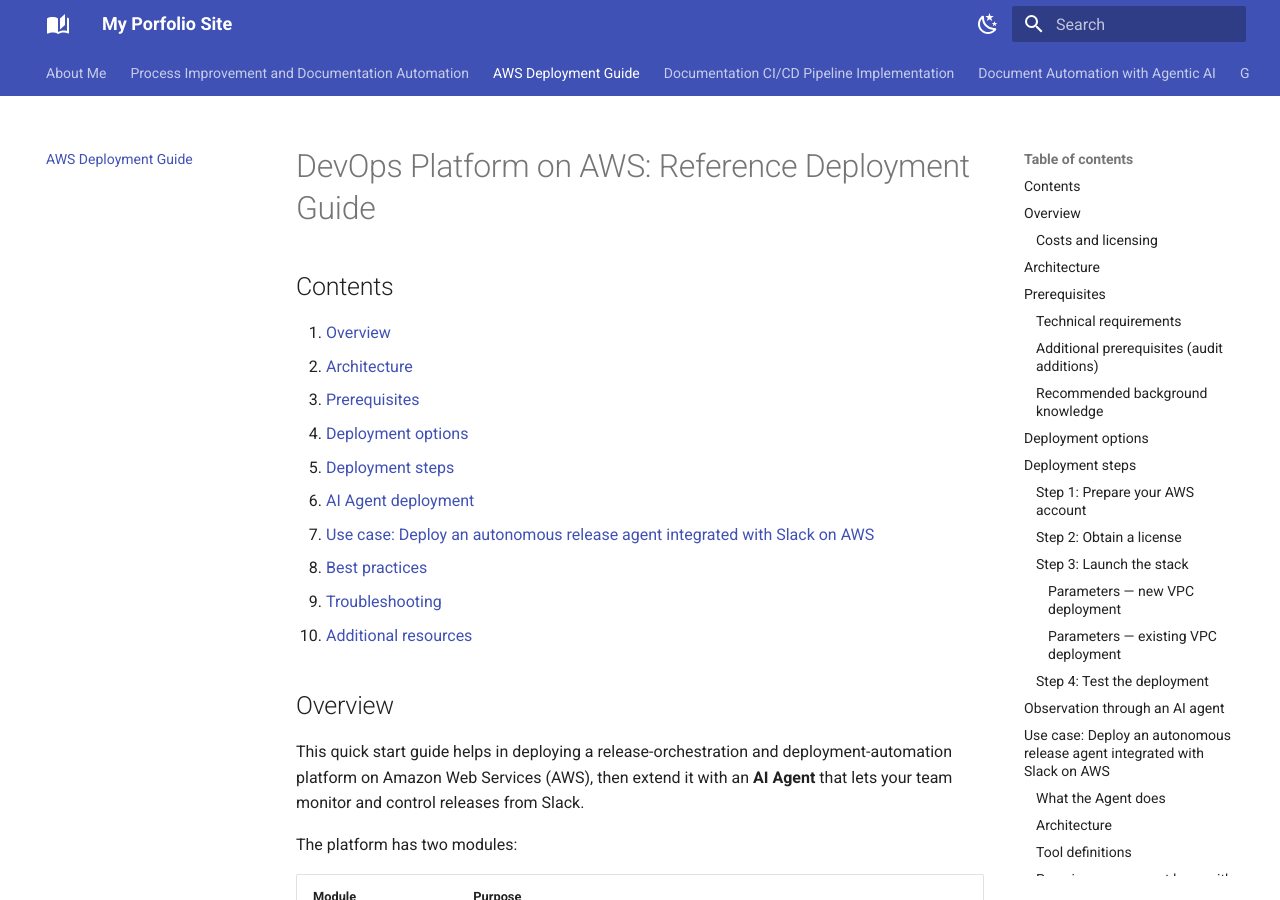
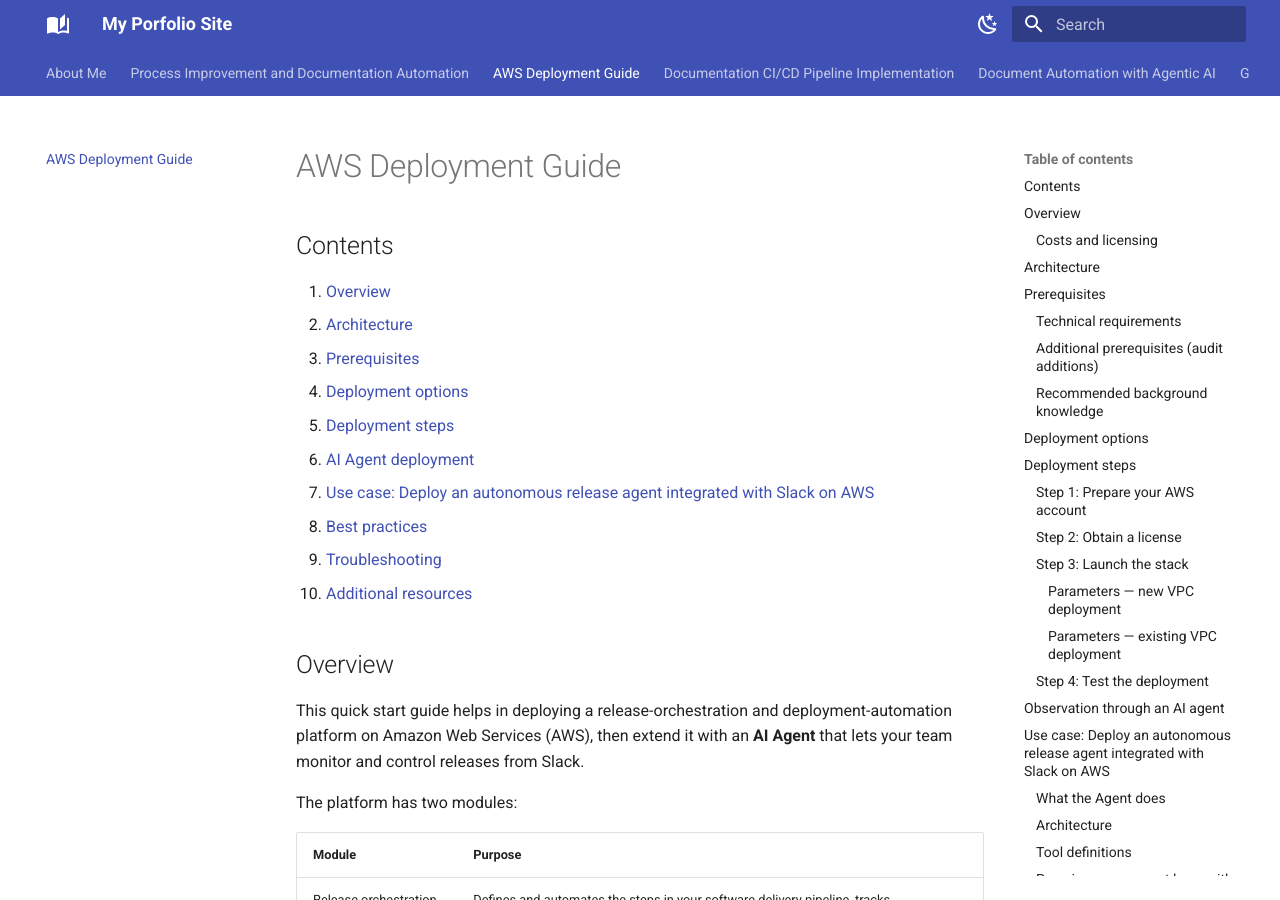
Before and after one commit to ArpitGuptaa/my-docs-site, an MkDocs documentation site: the page built from docs/devops-platform-aws-deployment-guide.md, in a window 1280 px wide and 900 px high. Built offline with MkDocs 1.6.1 and Material for MkDocs 9.7.7, drawn with Linux system fonts in a browser that asks for light colours.

Commit message:
Updated links

```diff
--- a/docs/devops-platform-aws-deployment-guide.md
+++ b/docs/devops-platform-aws-deployment-guide.md
@@ -1,4 +1,4 @@
-# DevOps Platform on AWS: Reference Deployment Guide
+# AWS Deployment Guide
 
 ## Contents
 
@@ -40,9 +40,9 @@
 
 ## Architecture
 
+Traffic enters through the internet gateway. The Application Load Balancer distributes requests across the release and deployment containers in both Availability Zones. Each container reads and writes shared configuration on the encrypted EFS volume, and the Aurora PostgreSQL cluster provides highly available storage for platform data, with a primary instance in one zone and a read replica in the other. Bastion hosts give you SSH access to the private subnets without exposing the ECS hosts directly to the internet.
+
 ![architecture](images/architecture01.jpg)
-
-Traffic enters through the internet gateway. The Application Load Balancer distributes requests across the release and deployment containers in both Availability Zones. Each container reads and writes shared configuration on the encrypted EFS volume, and the Aurora PostgreSQL cluster provides highly available storage for platform data, with a primary instance in one zone and a read replica in the other. Bastion hosts give you SSH access to the private subnets without exposing the ECS hosts directly to the internet.
 
 The template sets up:
 
--- a/mkdocs.yml
+++ b/mkdocs.yml
@@ -9,7 +9,7 @@
   features:
     - navigation.tabs
     - navigation.sections
-    - navigation.top
+    - navigation.left
     - content.code.copy
 
   palette:
```
